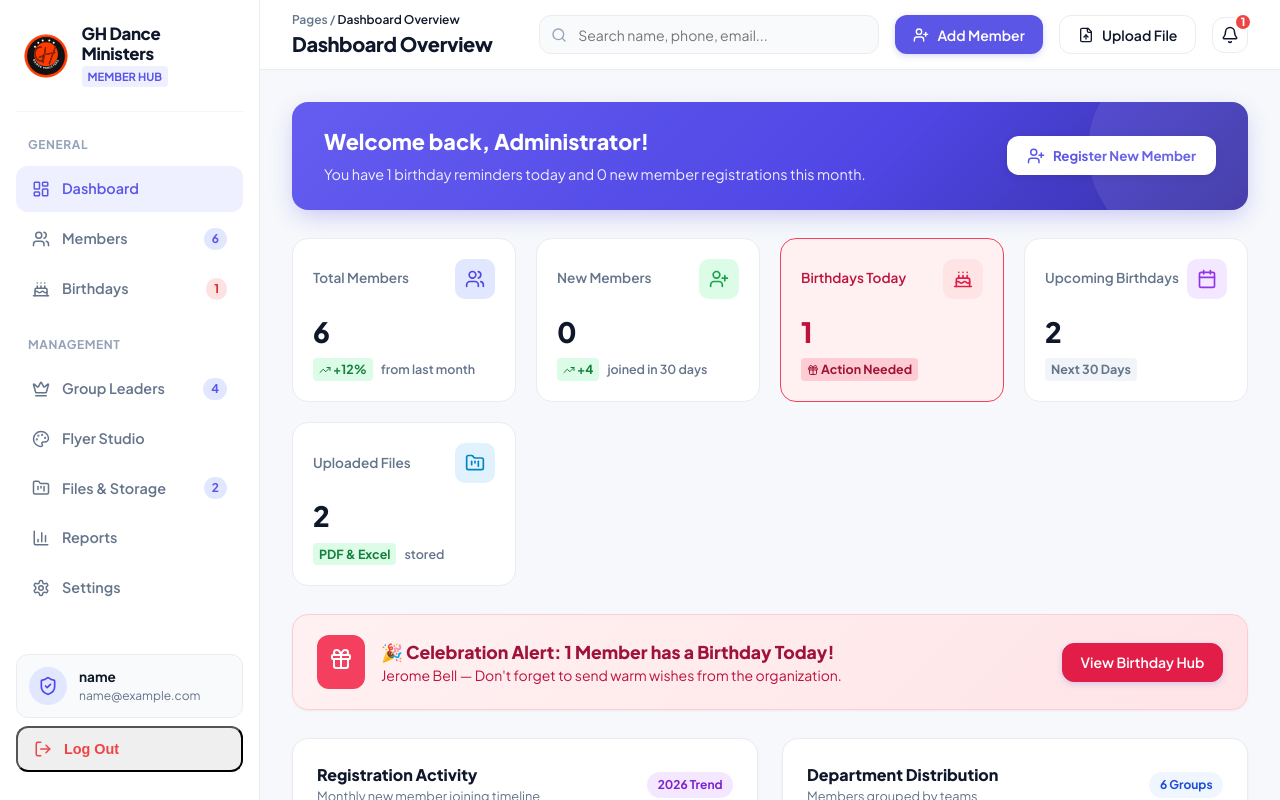
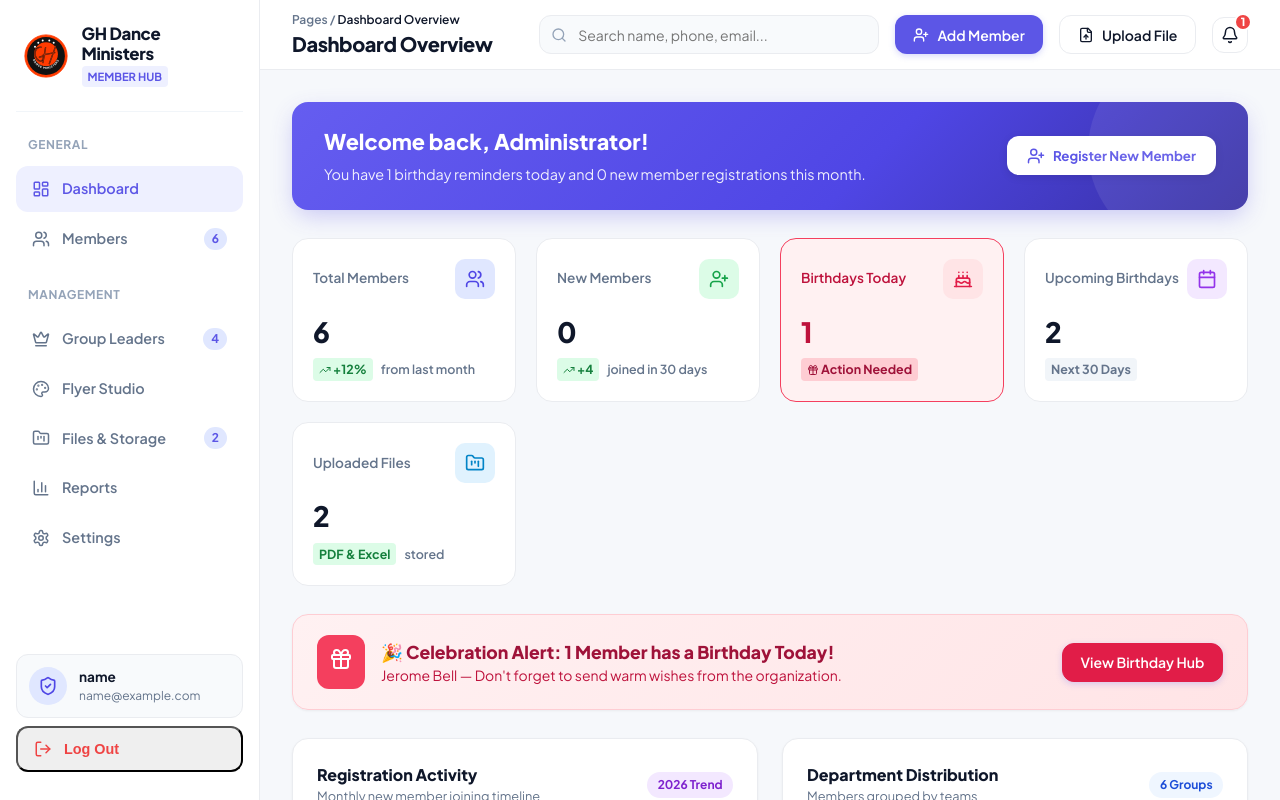
Before and after one commit to segunmultimedia/Gh-Dance-Ministers-database, a React (Vite) app: page / in a window 1280 px wide. Both pictures are taken after typing "name@example.com", "Sample123" into the empty fields and a click on the button "Sign In to Dashboard". Shown: the top 800 px of the page. Built offline with nearby package versions, Linux system fonts and the light colour scheme; the HTML template or start-up script is replaced by a standard one.

Commit message:
Remove Birthdays tab from left sidebar for cleaner UI

```diff
--- a/src/components/Sidebar.jsx
+++ b/src/components/Sidebar.jsx
@@ -18,7 +18,6 @@ export default function Sidebar({ activeTab, setActiveTab, counts, adminUser, on
   const menuGeneral = [
     { id: 'dashboard', label: 'Dashboard', icon: LayoutDashboard },
     { id: 'members', label: 'Members', icon: Users, badge: counts.members },
-    { id: 'birthdays', label: 'Birthdays', icon: Cake, badge: counts.birthdaysToday, isAlert: counts.birthdaysToday > 0 },
   ];
 
   const menuTools = [
```
